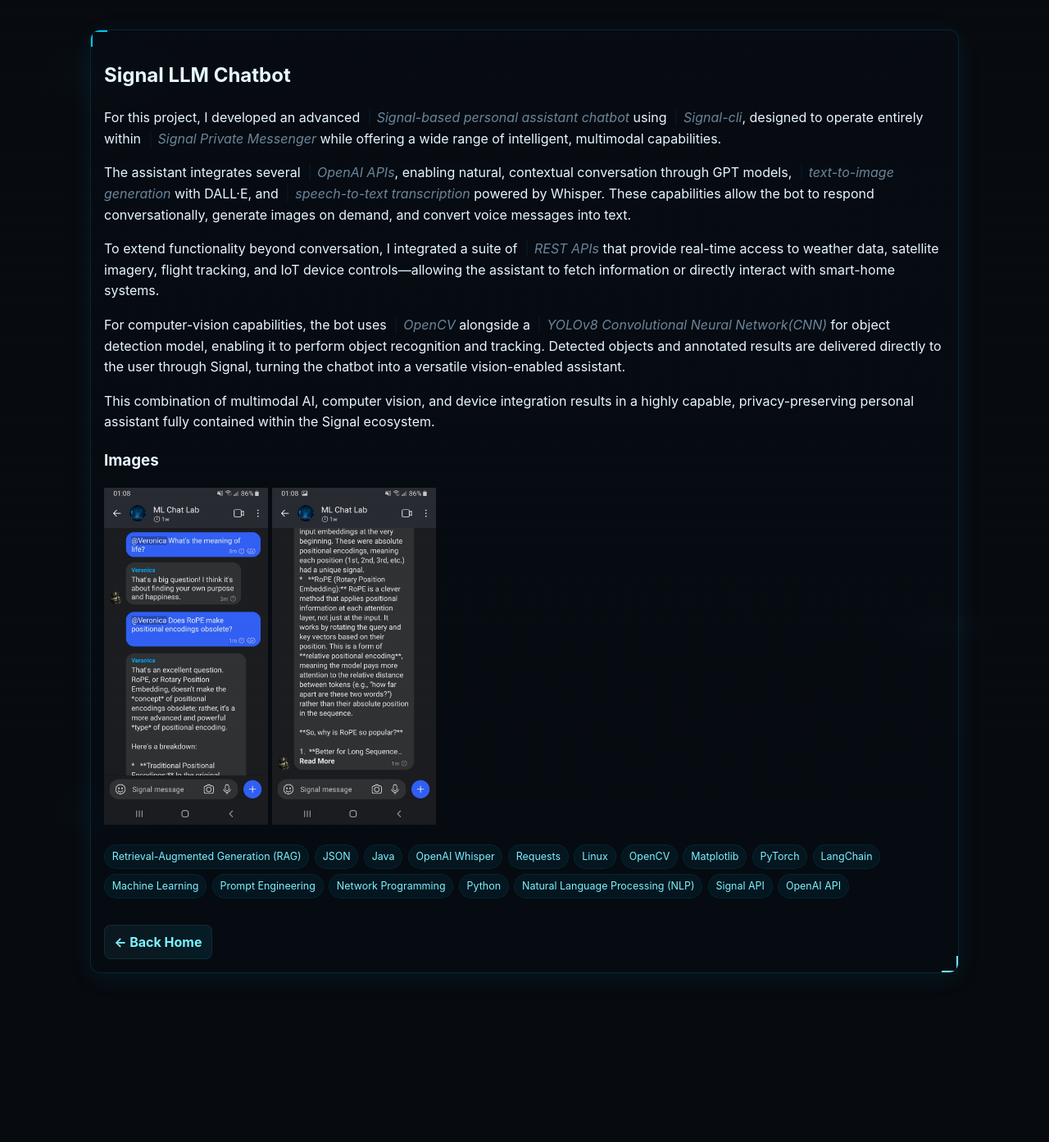
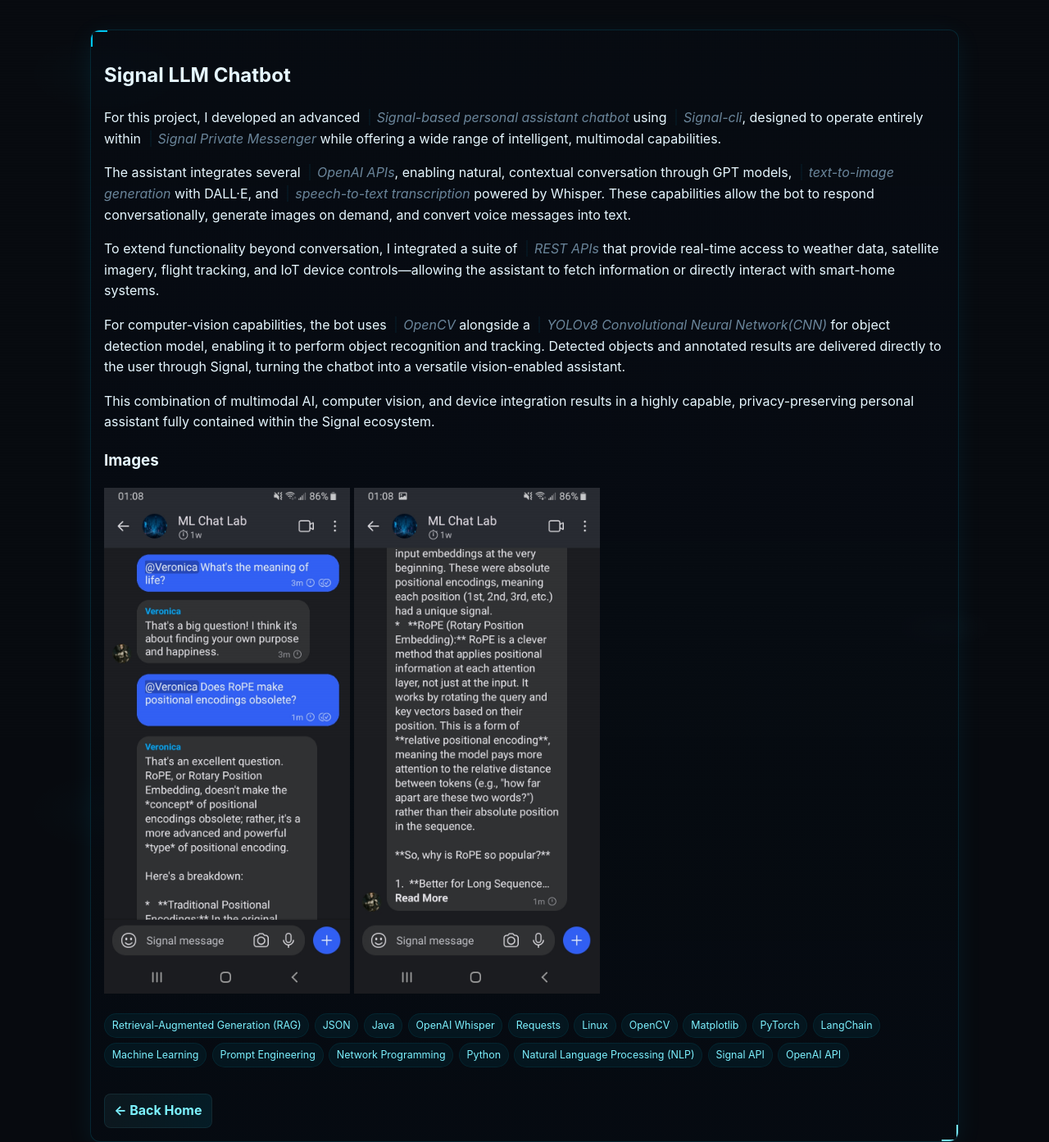
Before and after one commit to ronny-toribio/ronny-toribio.github.io, a Jekyll site: the page built from _projects/project5-chatbot.md, in a window 1280 px wide. Shown: the whole page at 82% size. Built offline with Jekyll 4.4.1, drawn with Linux system fonts in a browser that asks for light colours; before the commit the page ends 1187 px from its top, so only the background shows below that.

Commit message:
Update project5-chatbot.md

```diff
--- a/_projects/project5-chatbot.md
+++ b/_projects/project5-chatbot.md
@@ -18,5 +18,5 @@ This combination of multimodal AI, computer vision, and device integration resul
 
 ### Images
 {: .img-row style="display:flex; gap:10px;"}
-![conv1](/assets/img/chatbot/conv1.jpg){: width="200" }
-![conv2](/assets/img/chatbot/conv2.jpg){: width="200" }
+![conv1](/assets/img/chatbot/conv1.jpg){: width="300" }
+![conv2](/assets/img/chatbot/conv2.jpg){: width="300" }
```
